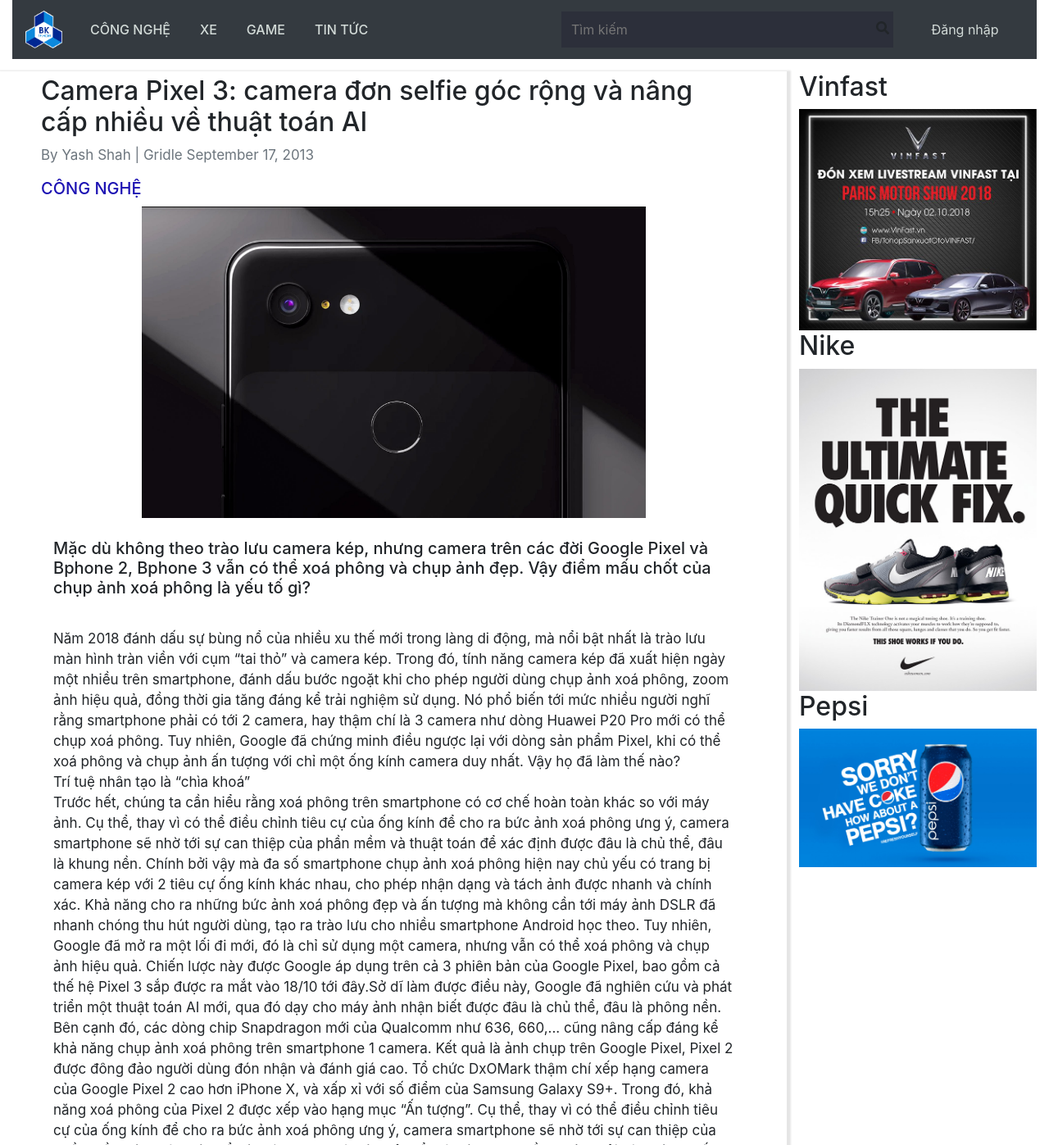
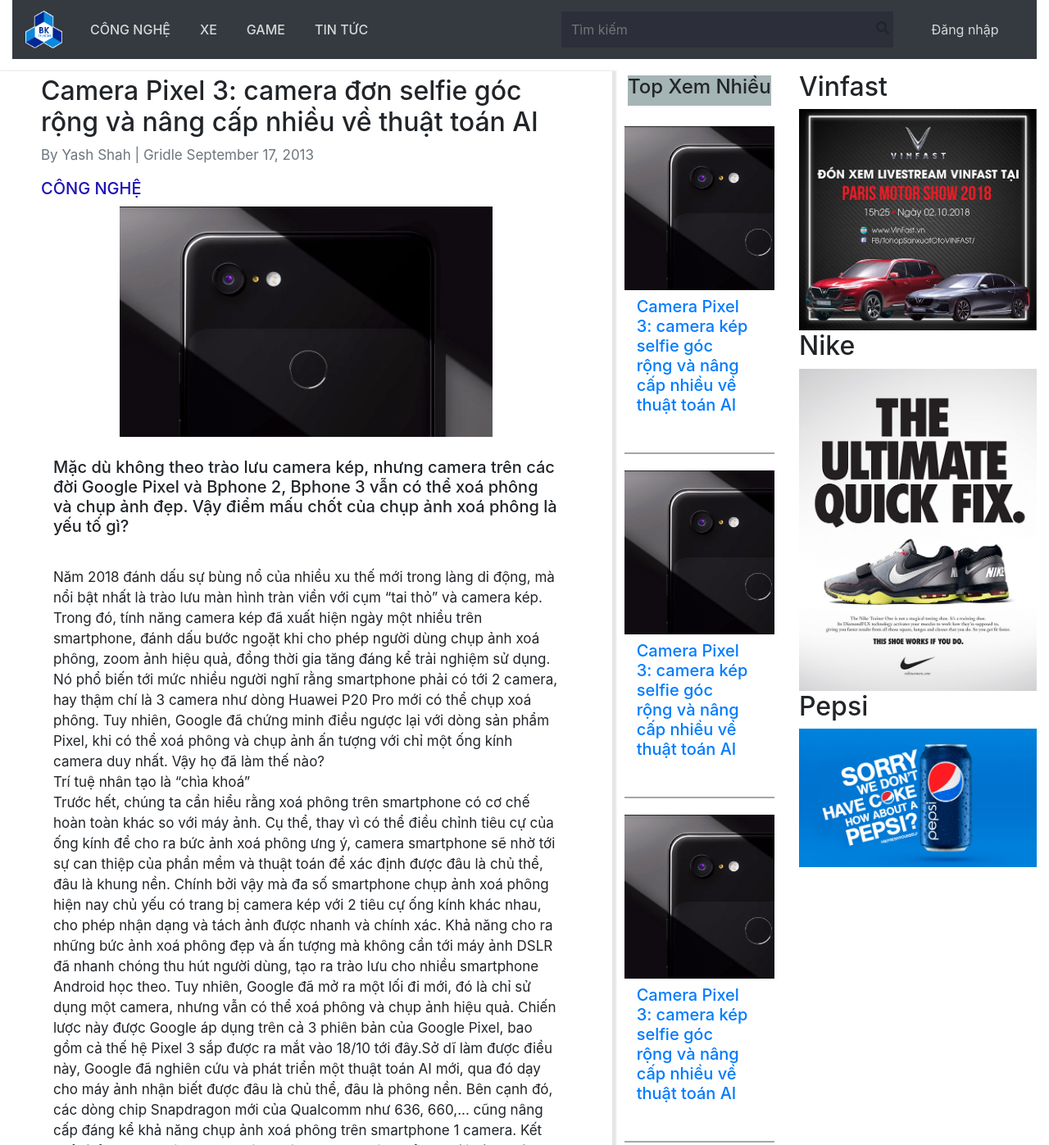
Before and after one commit to Henry-Nguyen-Ngoc-Tam/ASS1_WEB, a plain HTML site: page Tech/Google_Pixel_3/index.html in a window 1280 px wide. Shown: the top 1397 px of the page at 82% size. Drawn offline with nearby package versions, Linux system fonts and the light colour scheme; files that its build step writes are made by us from their sources; files whose address does not match are found by name.

Commit message:
add_top_view

```diff
--- a/Tech/Google_Pixel_3/index.html
+++ b/Tech/Google_Pixel_3/index.html
@@ -72,7 +72,7 @@
         </div>
         <div class="main-contain">
             <div class="row">
-                <div class="main-content col-md-9" style="padding: 5px 50px;">
+                <div class="main-content col-md-7" style="padding: 5px 50px;">
 					<div class="post-title"><h2>Camera Pixel 3: camera đơn selfie góc rộng và nâng cấp nhiều về thuật toán AI</h2></div>
 					<p class="text-muted">By Yash Shah | Gridle September 17, 2013</p>
 					<div class="topic"><h5 style="color:rgb(29, 19, 179); ">CÔNG NGHỆ</h5></div>
@@ -113,6 +113,40 @@
 
 						Kết quả là ảnh chụp trên Google Pixel, Pixel 2 được đông đảo người dùng đón nhận và đánh giá cao. Tổ chức DxOMark thậm chí xếp hạng camera của Google Pixel 2 cao hơn iPhone X, và xấp xỉ với số điểm của Samsung Galaxy S9+. Trong đó, khả năng xoá phông của Pixel 2 được xếp vào hạng mục “Ấn tượng”.</p>
                    	</div>
+                </div>
+                <div class="advice-news col-md-2">
+                    <div class="row">
+                        <div style="text-align:center; margin: 5px auto; background-color: rgb(165, 180, 180);"><h4>Top Xem Nhiều</h4></div>
+                    </div>
+                    <div class="post-list">
+                    	<div class="post">
+                            <div class="row">
+                    			<div class="title-image" style="margin: 0 auto;">
+                    				<img src="./../../Tech/Google_Pixel_3/b1.jpg" alt="">
+                    			</div>
+                    			<div class="content col-md-12">
+                    				<div class="h5"><a class="nav-link" href="./../../Tech/Google_Pixel_3/index.html" style="padding-left:0;">Camera Pixel 3: camera kép selfie góc rộng và nâng cấp nhiều về thuật toán AI</a></div>                    			</div>
+                    		</div>
+                        </div>
+                        <div class="post">
+                                <div class="row">
+                                    <div class="title-image" style="margin: 0 auto;">
+                                        <img src="./../../Tech/Google_Pixel_3/b1.jpg" alt="">
+                                    </div>
+                                    <div class="content col-md-12">
+                                        <div class="h5"><a class="nav-link" href="./../../Tech/Google_Pixel_3/index.html" style="padding-left:0;">Camera Pixel 3: camera kép selfie góc rộng và nâng cấp nhiều về thuật toán AI</a></div>                    			</div>
+                                </div>
+                            </div>
+                            <div class="post">
+                                    <div class="row">
+                                        <div class="title-image" style="margin: 0 auto;">
+                                            <img src="./../../Tech/Google_Pixel_3/b1.jpg" alt="">
+                                        </div>
+                                        <div class="content col-md-12">
+                                            <div class="h5"><a class="nav-link" href="./../../Tech/Google_Pixel_3/index.html" style="padding-left:0;">Camera Pixel 3: camera kép selfie góc rộng và nâng cấp nhiều về thuật toán AI</a></div>                    			</div>
+                                    </div>
+                                </div>
+                    </div>
                 </div>
                 <div class="sidebar col-md-3">
                 	<div class="ad">
```
